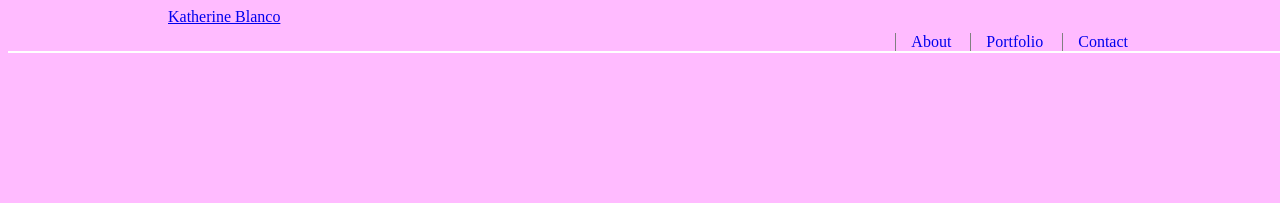
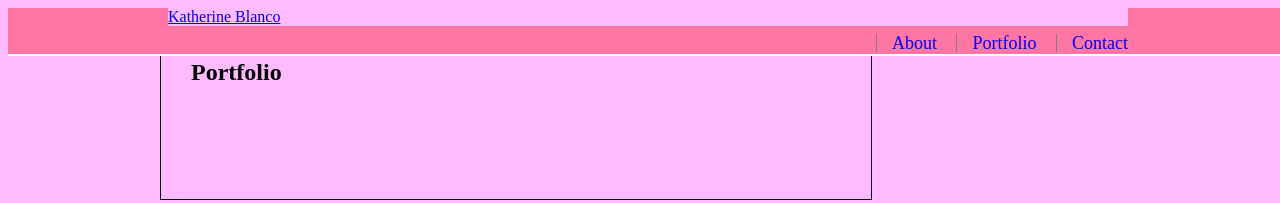
Before and after one commit to KathNoir/PortfolioKB, a plain HTML site: page portfolio.html in a window 1280 px wide. Drawn offline with Linux system fonts and the light colour scheme.

```diff
--- a/portfolio.html
+++ b/portfolio.html
@@ -16,4 +16,14 @@
 		</div>
 	</header>
 
+	<div id="main container" class="container">
+		<section class="main-section">
+			<h1>Portfolio</h1>
+
+			<div class="work">
+				<img src=""/>
+			</div>
+		</section>
+	</div>
+</body>
 </html>
--- a/style.css
+++ b/style.css
@@ -8,29 +8,33 @@
 	margin: 0 0 30px;
 	overflow: auto;
 	border-bottom: 2px solid #FFF;
+	background: rgb(255, 118, 164);
 }
 .container {
 	width: 100%;
 	max-width: 960px;
 	margin: 0 auto;
 	clear: both;
+
 }
 nav {
 	float: right;
 	margin-top: 25px;
-
+	font-size: 18px;
+	background: rgb(255, 118, 164);
 }
 nav a {
 	display: inline-block;
 	padding-left: 15px;
 	margin-left: 15px;
 	line-height: 18px;
-	background: rgb(255, 187, 255);
+	background: rgb(255, 118, 164);
 	text-decoration: none;
 	border-left: 1px solid gray;
 }
 nav a: first-child {
 	border-left: 0 none;
+	background: rgb(255, 118, 164);
 }
 #main-container {
 	padding-top: 130px;
@@ -75,6 +79,14 @@
 	margin-right: 5px;
 }
 
+.work {
+	position: relative;
+	float: left;
+	width: 274px;
+	margin: 20px 0 25px;
+	overflow: auto;
+}
+
 footer {
 	padding: 30px 0;
 	clear: both;
```
Also changed, not shown: contact.html (+1 -1 lines).
